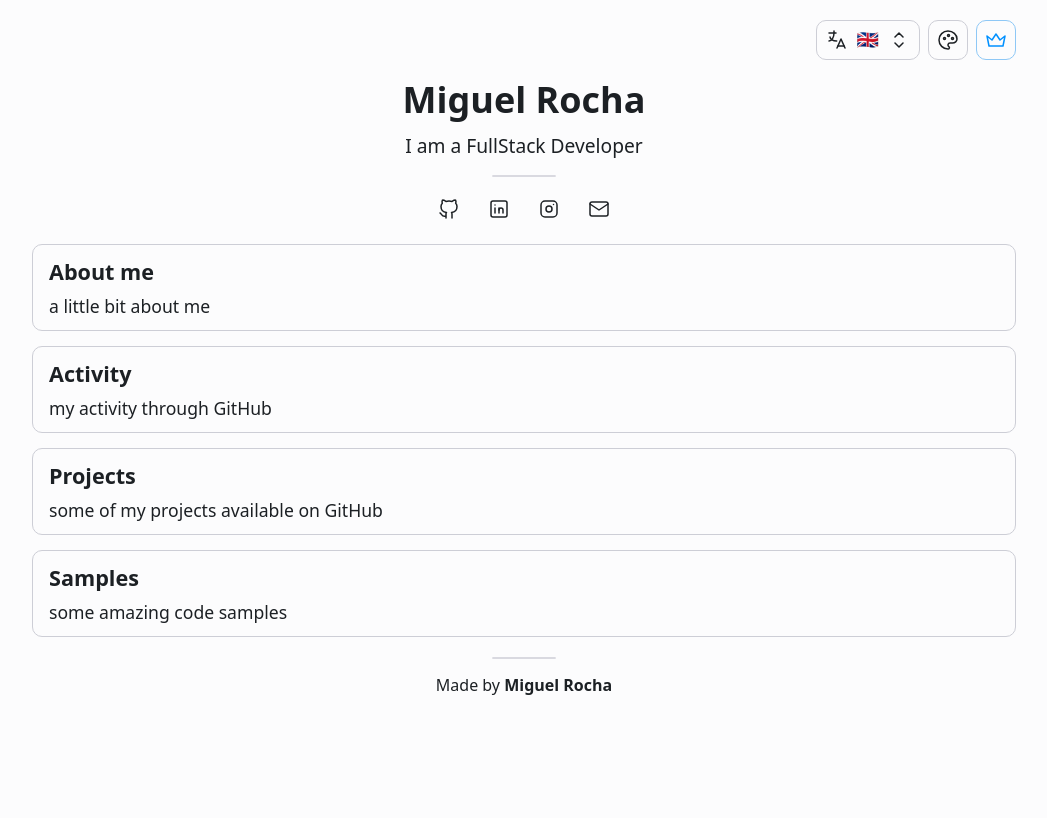
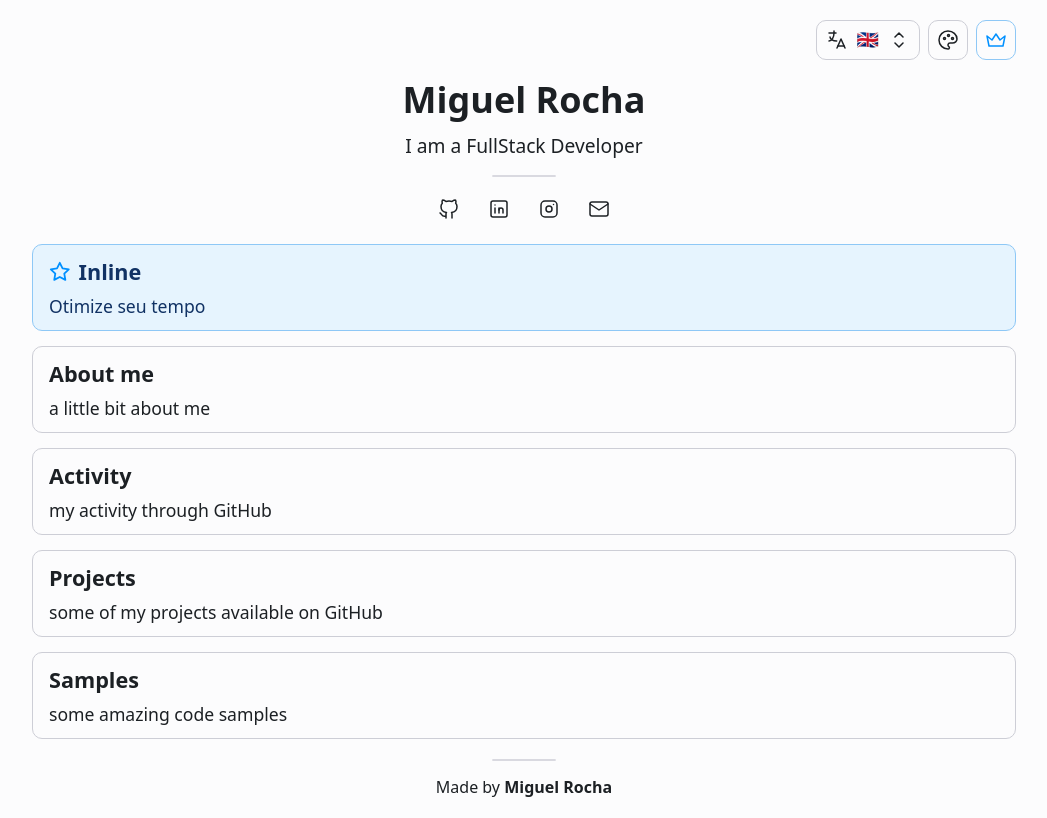
Before and after one commit to mmroch4/miguelrocha, a Next.js app: page / in a window 1280 px wide. Shown: the whole page, without its empty margins (116-1163 px from the left). Built offline with nearby package versions, Linux system fonts and the light colour scheme.

Commit message:
feat: add link to Inline

```diff
--- a/src/components/Card.tsx
+++ b/src/components/Card.tsx
@@ -1,3 +1,4 @@
+import { ReactNode } from 'react';
 import { styled } from '../stitches/stitches.config';
 import { generateKey } from '../utils/generate-key';
 
@@ -24,10 +25,44 @@ const Container = styled('div', {
   '&:active': {
     background: '$slate5',
   },
+
+  variants: {
+    highlight: {
+      true: {
+        background: '$blue3',
+        borderColor: '$blue7',
+
+        color: '$blue12',
+
+        '& svg': {
+          stroke: '$blue9',
+        },
+
+        '&:hover, &:focus': {
+          background: '$blue4',
+          borderColor: '$blue8',
+        },
+
+        '&:active': {
+          background: '$blue5',
+        },
+      },
+    },
+  },
 });
 
 const Title = styled('h2', {
   fontSize: '1.35rem',
+
+  variants: {
+    icon: {
+      true: {
+        display: 'flex',
+        alignItems: 'center',
+        gap: '0.5rem',
+      },
+    },
+  },
 });
 
 const Subtitle = styled('p', {
@@ -59,12 +94,16 @@ interface Props {
   title: string;
   subtitle: string;
   topics?: string[];
+  highlight?: boolean;
+  icon?: ReactNode;
 }
 
-export const Card = ({ title, subtitle, topics }: Props) => {
+export const Card = ({ title, subtitle, topics, highlight = false, icon }: Props) => {
   return (
-    <Container>
-      <Title>{title}</Title>
+    <Container highlight={highlight}>
+      <Title icon={!!icon}>
+        {!!icon && icon} {title}
+      </Title>
 
       <Subtitle>{subtitle}</Subtitle>
 
--- a/src/components/Cards.tsx
+++ b/src/components/Cards.tsx
@@ -1,4 +1,5 @@
 import Link from 'next/link';
+import { ReactNode } from 'react';
 import { styled } from '../stitches/stitches.config';
 import { generateKey } from '../utils/generate-key';
 import { Card } from './Card';
@@ -36,21 +37,35 @@ interface Props {
     subtitle: string;
     path: string;
     topics?: string[];
+    highlight?: boolean;
+    icon?: ReactNode;
   }[];
 }
 
 export const Cards = ({ cards }: Props) => {
   return (
     <Container>
-      {cards.map(({ external, title, subtitle, path, topics }) => {
+      {cards.map(({ external, title, subtitle, path, topics, highlight = false, icon }) => {
         return external ? (
           <Anchor href={path} target="_blank" key={generateKey()} rel="noreferrer">
-            <Card title={title} subtitle={subtitle} topics={topics} />
+            <Card
+              title={title}
+              subtitle={subtitle}
+              topics={topics}
+              highlight={highlight}
+              icon={icon}
+            />
           </Anchor>
         ) : (
           <Link href={path} passHref key={generateKey()}>
             <Anchor>
-              <Card title={title} subtitle={subtitle} topics={topics} />
+              <Card
+                title={title}
+                subtitle={subtitle}
+                topics={topics}
+                highlight={highlight}
+                icon={icon}
+              />
             </Anchor>
           </Link>
         );
--- a/src/pages/index.tsx
+++ b/src/pages/index.tsx
@@ -1,3 +1,4 @@
+import { TbStar } from 'react-icons/tb';
 import { Cards } from '../components/Cards';
 import { Footer } from '../components/Footer';
 import { Header } from '../components/Header';
@@ -20,6 +21,14 @@ const Index = () => {
 
       <Cards
         cards={[
+          {
+            external: true,
+            path: 'https://demo.miguelrocha.dev/app',
+            title: 'Inline',
+            subtitle: 'Otimize seu tempo',
+            highlight: true,
+            icon: <TbStar />,
+          },
           {
             path: '/me',
             title: language.Pages.Index.Cards.me.title,
```
